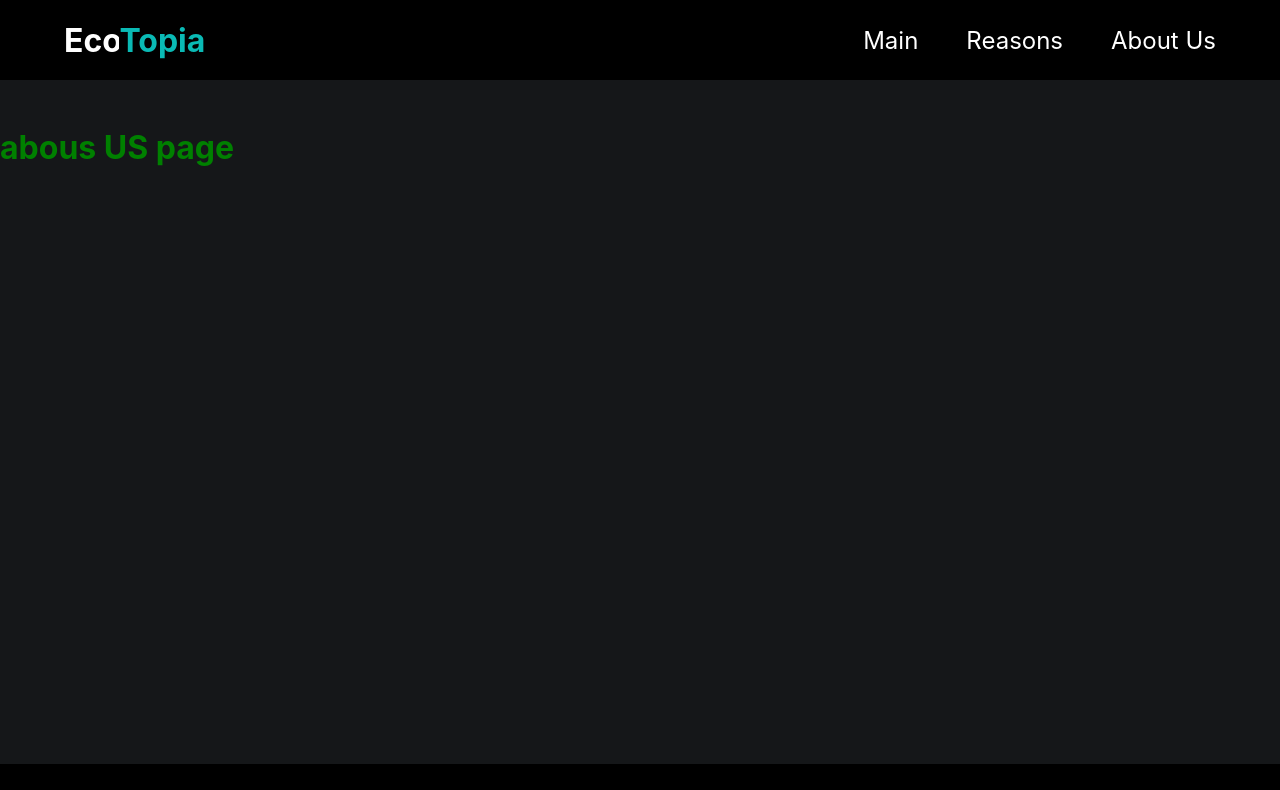
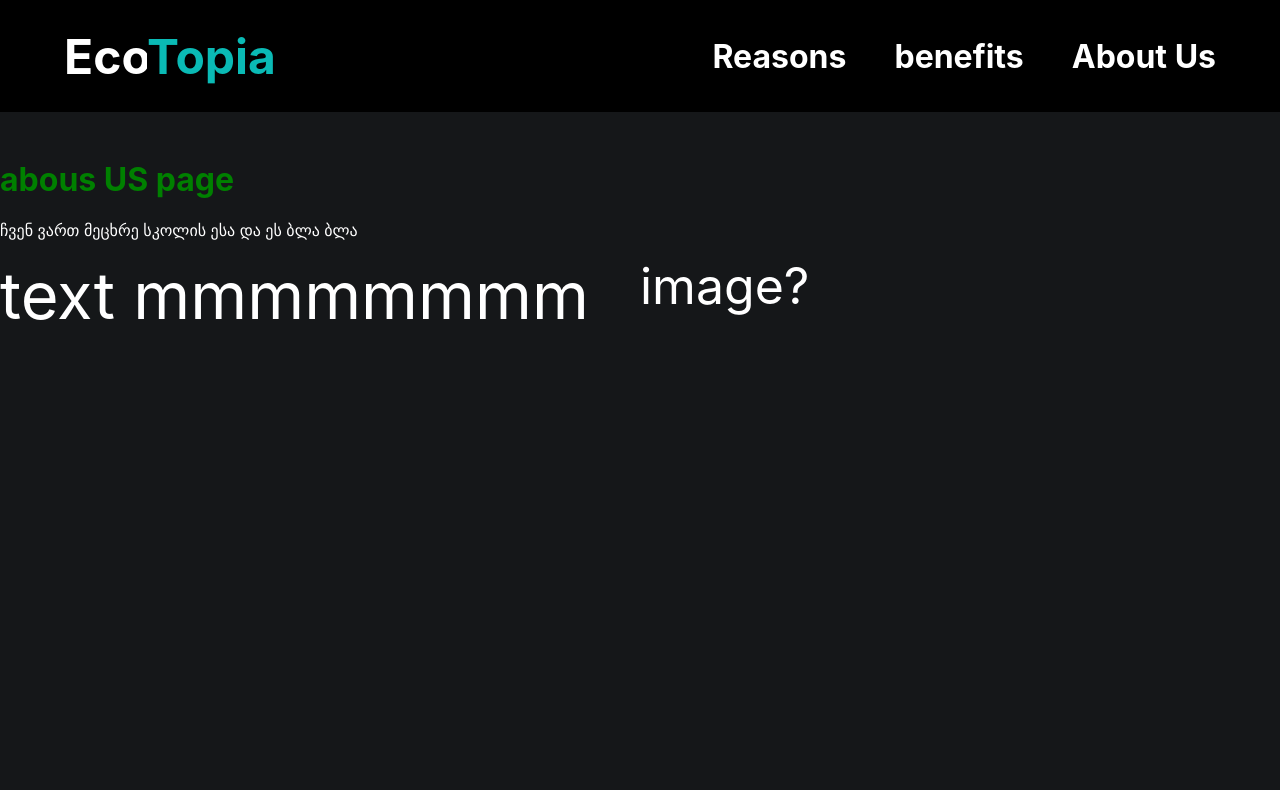
Before and after one commit to TILIKU/pain, a React (Create React App) app: page /aboutUs in a window 1280 px wide. Shown: the top 790 px of the page. Built offline with nearby package versions, Linux system fonts and the light colour scheme.

Commit message:
added section fixed navbar, still far form finish

```diff
--- a/package.json
+++ b/package.json
@@ -14,6 +14,8 @@
     "react-dom": "^18.2.0",
     "react-router-dom": "^6.6.2",
     "react-scripts": "5.0.1",
+    "typeface-bebas-neue": "^1.1.13",
+    "typeface-roboto-condensed": "^1.1.13",
     "web-vitals": "^2.1.4"
   },
   "scripts": {
--- a/src/App.js
+++ b/src/App.js
@@ -4,6 +4,7 @@ import Layout from "./components/Layout.js";
 import MainPage from "./pages/MainPage.js";
 import ReasonsPage from "./pages/ReasonsPage.js";
 import AboutUsPage from "./pages/AboutUsPage.js";
+import BenefitsPage from "./pages/BenefitsPage.js";
 
 function App() {
   return (
@@ -12,6 +13,7 @@ function App() {
         <Route path="/" element={<MainPage />} />
         <Route path="/reasons" element={<ReasonsPage />} />
         <Route path="/aboutUs" element={<AboutUsPage />} />
+        <Route path="/benefits" element={<BenefitsPage />} />
       </Routes>
     </Layout>
   );
--- a/src/components/NavBar.js
+++ b/src/components/NavBar.js
@@ -7,20 +7,19 @@ function NavBar() {
 
   return (
     <header className={classes.header}>
-      <div className={classes.logo} >Eco<span className={classes.cyan}>Topia</span></div>
+      <Link to="/"><div className={classes.logo} >Eco<span className={classes.cyan}>Topia</span></div></Link>
       <nav>
         <ul>
-          <li>
-            <Link to="/">Main</Link>
-          </li>
           <li>
             <Link to="/reasons">Reasons</Link>
           </li>
           <li>
-            <Link to="/aboutUs">
-              About Us
-            </Link>
+            <Link to="/benefits">benefits</Link>
           </li>
+          <li>
+            <Link to="/aboutUs">About Us</Link>
+          </li>
+
         </ul>
       </nav>
     </header>
--- /dev/null
+++ b/src/components/Section.js
@@ -0,0 +1,15 @@
+import classes from "../css/Section.module.css"
+
+
+function Section(props){
+    return(
+    <div className={classes.mainDiv}>
+
+            <div className={classes.sectionText}>text mmmmmmmm</div>
+            <div className={classes.sectionImg}>image?</div>
+
+    </div>
+    )
+}
+
+export default Section
--- a/src/css/NavBar.module.css
+++ b/src/css/NavBar.module.css
@@ -1,6 +1,6 @@
 .header {
 
-    height: 5rem;
+    height: 7rem;
     display: flex;
     align-items: center;
     justify-content: space-between;
@@ -9,7 +9,7 @@
   }
 
   .logo {
-    font-size: 2rem;
+    font-size: 3rem;
     left:0;
     margin-right: 50px;
     color: white;
@@ -36,7 +36,9 @@
 
   .header a {
     text-decoration: none;
-    font-size: 1.5rem;
+    font-weight: bold;
+    /* font-family: typeface-roboto-condensed; */
+    font-size: 2rem;
     color: white;
 
   }
--- /dev/null
+++ b/src/css/Section.module.css
@@ -0,0 +1,14 @@
+.mainDiv{
+    min-width: 100vw;
+    min-height: 100vh;
+    display: grid;
+    grid-template-columns: 1fr 1fr;
+}
+.sectionText{
+    color:white;
+    font-size:65px
+}
+.sectionImg{
+    color: white;
+    font-size:50px
+}
--- a/src/index.js
+++ b/src/index.js
@@ -3,6 +3,9 @@ import ReactDOM from 'react-dom/client';
 import './index.css';
 import App from './App';
 import { BrowserRouter } from "react-router-dom"
+
+import "typeface-bebas-neue";
+import "typeface-roboto-condensed";
 
 const root = ReactDOM.createRoot(document.getElementById('root'));
 root.render(
--- a/src/pages/AboutUsPage.js
+++ b/src/pages/AboutUsPage.js
@@ -1,8 +1,13 @@
 import classes from "./AboutUsPage.module.css"
+import Section from "../components/Section"
 
 function AboutUsPage() {
     return (
+        <div>
         <h1 className={classes.h1}>abous US page</h1>
+        <p>ჩვენ ვართ მეცხრე სკოლის ესა და ეს ბლა ბლა </p>
+        <Section />
+        </div>
     )
 }
 
--- a/src/pages/AboutUsPage.module.css
+++ b/src/pages/AboutUsPage.module.css
@@ -1,3 +1,6 @@
 .h1{
     color:green
 }
+p{
+    color:white
+}
--- /dev/null
+++ b/src/pages/BenefitsPage.js
@@ -0,0 +1,9 @@
+import classes from "./BenefitsPage.module.css"
+
+function BenefitsPage() {
+    return (
+        <h1 className={classes.h1}>reasons page</h1>
+    )
+}
+
+export default BenefitsPage
--- /dev/null
+++ b/src/pages/BenefitsPage.module.css
@@ -0,0 +1,3 @@
+.h1{
+    color:orange
+}
```
Also changed, not shown: 1 other file (tests, documents, lock files or other folders).
